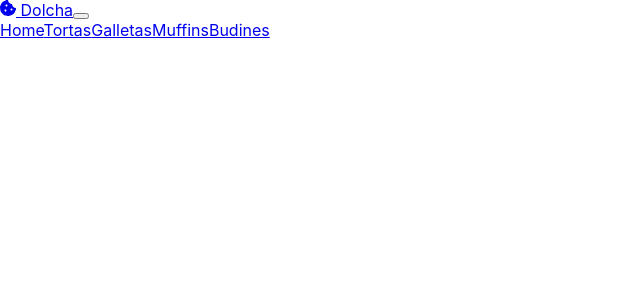
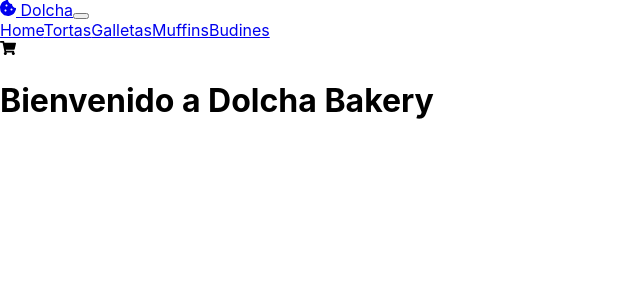
Before and after one commit to ClaudiaSimonetti/Dolcha, a React (Create React App) app: page / in a window 1280 px wide. Shown: the top 300 px of the page, without its empty margins (0-640 px from the left). Built offline with nearby package versions, Linux system fonts and the light colour scheme; the HTML template or start-up script is replaced by a standard one.

Commit message:
creacion de itemlistcontainer y cartwidget

```diff
--- a/src/App.js
+++ b/src/App.js
@@ -1,11 +1,13 @@
 import logo from './logo.svg';
 import './App.css';
 import NavBar from './components/NavBar/NavBar';
+import ItemListContainer from './components/ItemListContainer/ItemListContainer';
 
 function App() {
   return (
     <div>
       <NavBar />
+      <ItemListContainer greeting="Bienvenido a Dolcha Bakery"/>
     </div>
   );
 }
--- /dev/null
+++ b/src/components/ItemListContainer/ItemListContainer.js
@@ -0,0 +1,7 @@
+function ItemListContainer(prop){
+    return(
+        <h1>{prop.greeting}</h1>
+    )
+}
+
+export default ItemListContainer;
--- /dev/null
+++ b/src/components/NavBar/CartWidget.js
@@ -0,0 +1,9 @@
+import { FaShoppingCart } from 'react-icons/fa';
+
+function CartWidget(){
+    return(
+        <FaShoppingCart />
+    )
+}
+
+export default CartWidget;
--- a/src/components/NavBar/NavBar.js
+++ b/src/components/NavBar/NavBar.js
@@ -2,6 +2,7 @@ import Navbar from 'react-bootstrap/Navbar';
 import Container from 'react-bootstrap/Container';
 import Nav from 'react-bootstrap/Nav';
 import { FaCookieBite } from 'react-icons/fa';
+import CartWidget from './CartWidget';
 
 function NavBar(){
     return(
@@ -17,6 +18,7 @@ function NavBar(){
                     <Nav.Link href="#link">Muffins</Nav.Link>
                     <Nav.Link href="#link">Budines</Nav.Link>
                 </Nav>
+                <CartWidget />
             </Navbar.Collapse>
         </Container>
     </Navbar>
```
